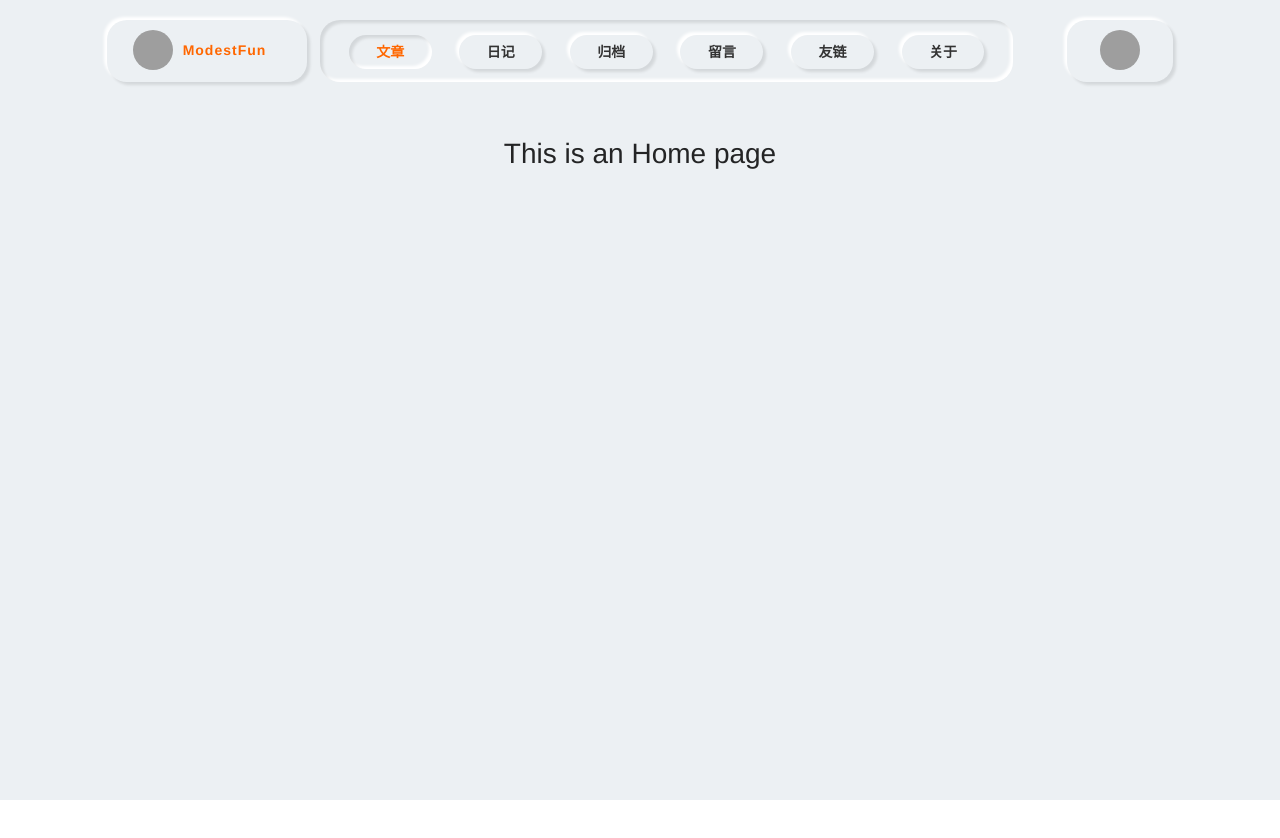
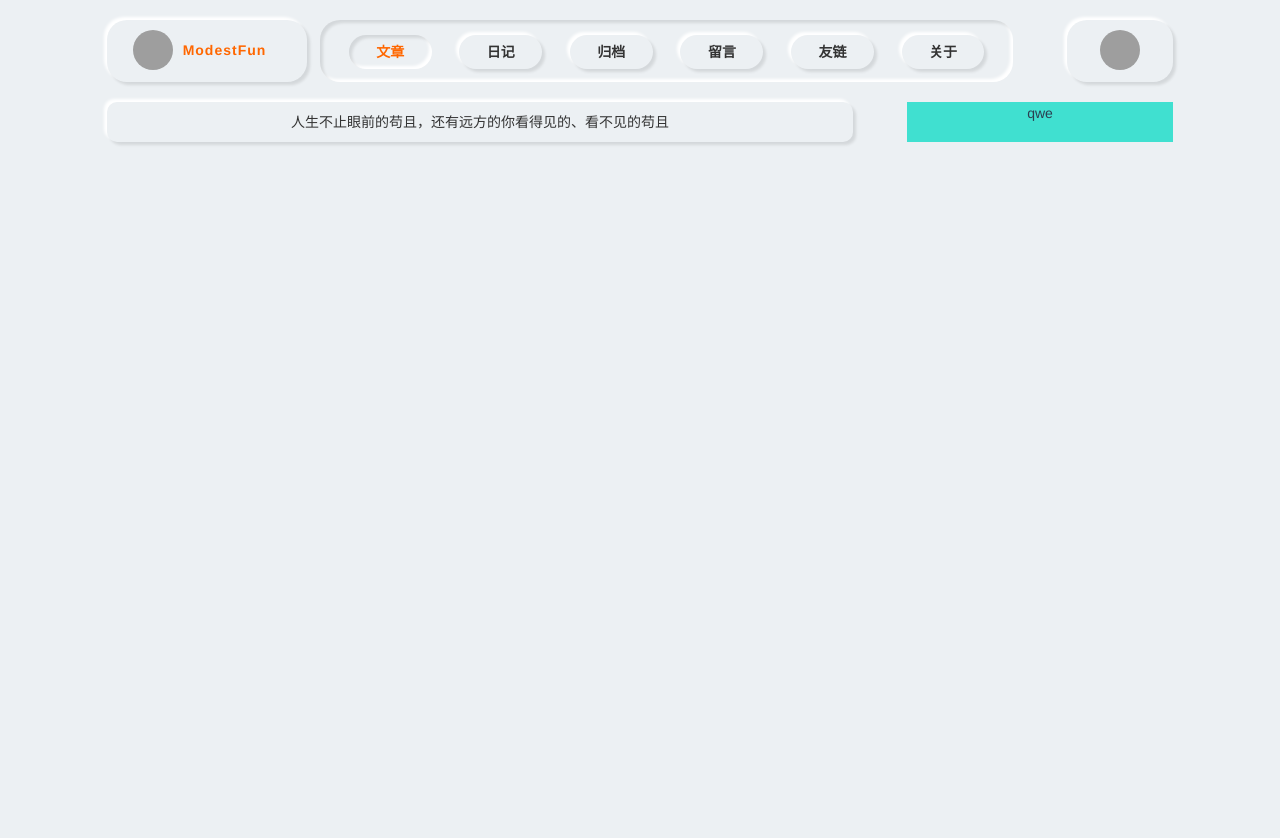
Before and after one commit to ModestFun/modest-mimesis, a Vue app: page /article in a window 1280 px wide. Shown: the top 838 px of the page. Before the commit the page ends 800 px from the top, so only its background shows below. Built offline with nearby package versions, Linux system fonts and the light colour scheme; grey boxes are pictures that could not be loaded.

Commit message:
feat: 'article ad'

```diff
--- a/public/index.html
+++ b/public/index.html
@@ -12,6 +12,7 @@
   <style>
     html {
       overflow-x: hidden;
+      background: var(--default-bgColor);
       /* 默认样式 */
       --default-bgColor: #ecf0f3;
       --default-whiteShadow: 3px 3px 3px rgba(0, 0, 0, 0.1);
--- a/src/App.vue
+++ b/src/App.vue
@@ -8,12 +8,12 @@
 import { dataUrl, webStyle } from "../config/config.json";
 import { defineComponent } from "vue";
 import useWebThemeController from "./hooks/useWebColorController";
-import  Nav from "@/components/Nav";
+import Nav from "@/components/Nav";
 export default defineComponent({
   components: {
     Nav,
   },
-  setup() {
+  setup () {
     useWebThemeController();
     return {
       dataUrl,
@@ -36,5 +36,4 @@ export default defineComponent({
   text-align: center;
   color: #2c3e50;
 }
-
 </style>
--- a/src/components/Nav.vue
+++ b/src/components/Nav.vue
@@ -137,11 +137,6 @@ export default defineComponent({
 }
 
 .nav-logo:active {
-  margin-top: 20px;
-  padding: 10px 30px;
-  height: 62px;
-  display: flex;
-  justify-content: left;
   border-radius: 20px;
   box-shadow: inset var(--whiteShadow), inset var(--blackShadow);
 }
--- a/src/router/index.ts
+++ b/src/router/index.ts
@@ -7,8 +7,8 @@ const routes: Array<RouteRecordRaw> = [
   },
   {
     path: '/article',
-    name: 'Home',
-    component: () => import('../views/Home.vue')
+    name: 'article',
+    component: () => import('../views/Article.vue')
   },
   {
     path: '/about',
--- /dev/null
+++ b/src/views/Article.vue
@@ -0,0 +1,42 @@
+<template>
+  <div class="article">
+    <a-row>
+      <a-col :xxl="4" :xl="2" :lg="0" :md="2" :xs="2"></a-col>
+      <a-col :xxl="11" :xl="14" :lg="16" :md="20" :xs="24">
+        <div class="page">
+          <div class="ad">人生不止眼前的苟且，还有远方的你看得见的、看不见的苟且</div>
+
+        </div>
+      </a-col>
+      <a-col :xxl="1" :xl="1" :lg="2" :md="1" :xs="0" :sm="0"></a-col>
+      <a-col :xxl="4" :xl="5" :lg="6" :md="0" :xs="0">
+        <div class="catalog">qwe</div>
+      </a-col>
+      <a-col :xxl="4" :xl="2" :lg="0" :md="2" :xs="0" :sm="0"></a-col>
+    </a-row>
+  </div>
+</template>
+<style>
+.article {
+  margin-top: 20px;
+  width: 100%;
+  height: 100%;
+}
+.page {
+  width: 100%;
+  height: 100%;
+}
+.catalog {
+  width: 100%;
+  height: 100%;
+  background-color: turquoise;
+}
+.ad {
+  width: 100%;
+  height: 40px;
+  line-height: 40px;
+  border-radius: 10px;
+  color: var(--commonColor) !important;
+  box-shadow: var(--whiteShadow), var(--blackShadow);
+}
+</style>
```
